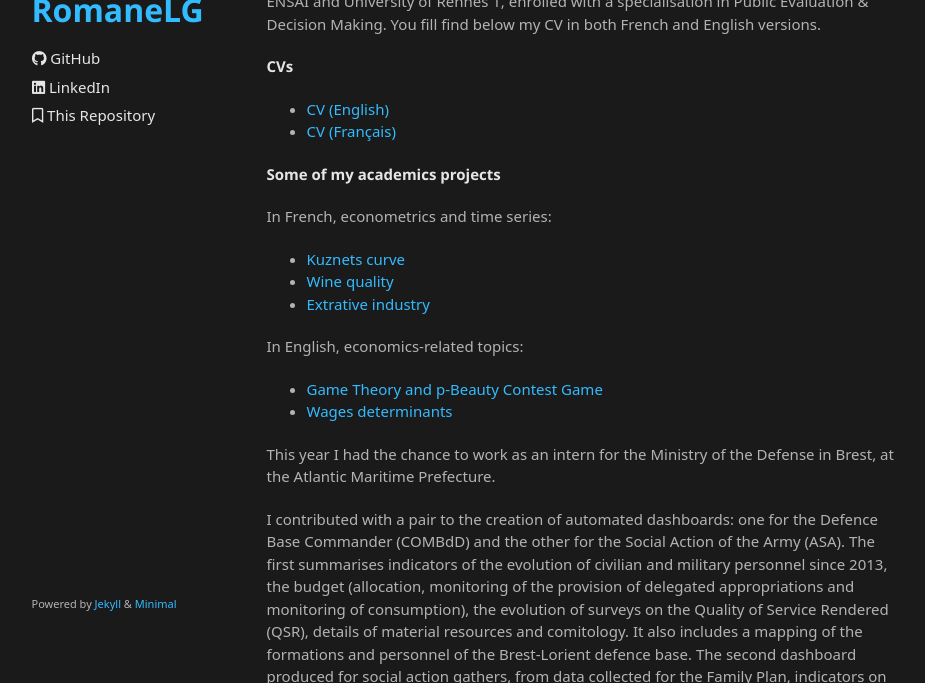
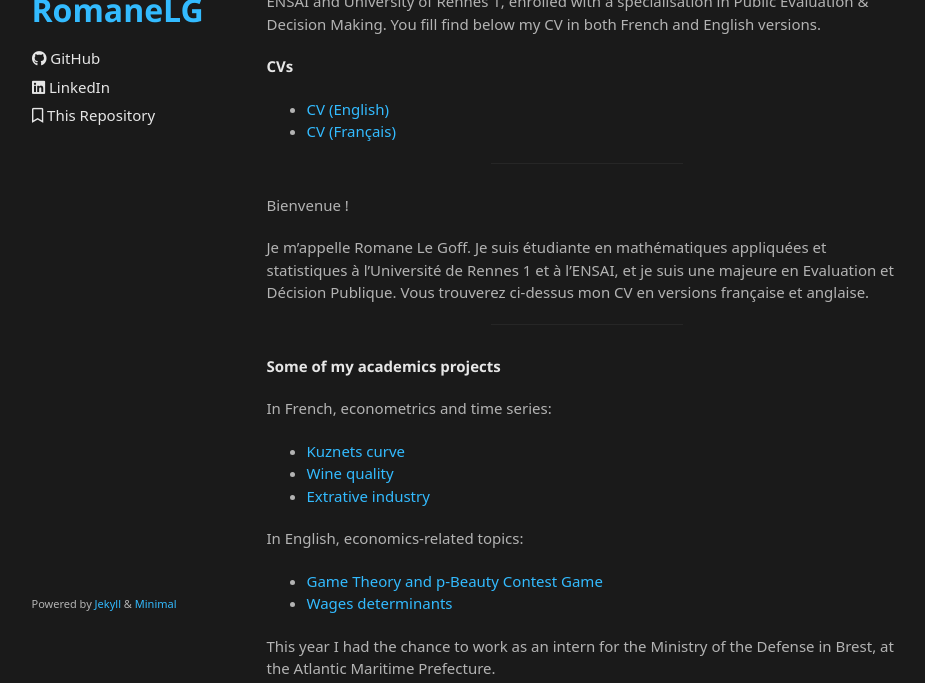
Before and after one commit to romanelgff/RomaneLG, a Jekyll site: the page built from index.md, in a window 1280 px wide and 900 px high, cut to the strip 217-900 px from the top of the window. Shown: the whole strip, without its empty margins (171-1096 px from the left). Built offline with Jekyll 4.4.1, drawn with Linux system fonts in a browser that asks for light colours; some web fonts are replaced; our own code applies the rules of GitHub Pages for plain Markdown files; the repository's description, which GitHub fills in, is left out.

Commit message:
Update index.md

```diff
--- a/index.md
+++ b/index.md
@@ -9,6 +9,14 @@ My name is Romane Le Goff. I am a student in Applied Mathematics and Statistics
 
 * [CV (English)](/CV_Romane_Le-Goff_English.pdf)
 * [CV (Français)](/CV_Romane_Le-Goff.pdf)
+
+******
+
+Bienvenue !
+
+Je m'appelle Romane Le Goff. Je suis étudiante en mathématiques appliquées et statistiques à l'Université de Rennes 1 et à l'ENSAI, et je suis une majeure en Evaluation et Décision Publique. Vous trouverez ci-dessus mon CV en versions française et anglaise.
+
+******
 
 **Some of my academics projects**
 
```
